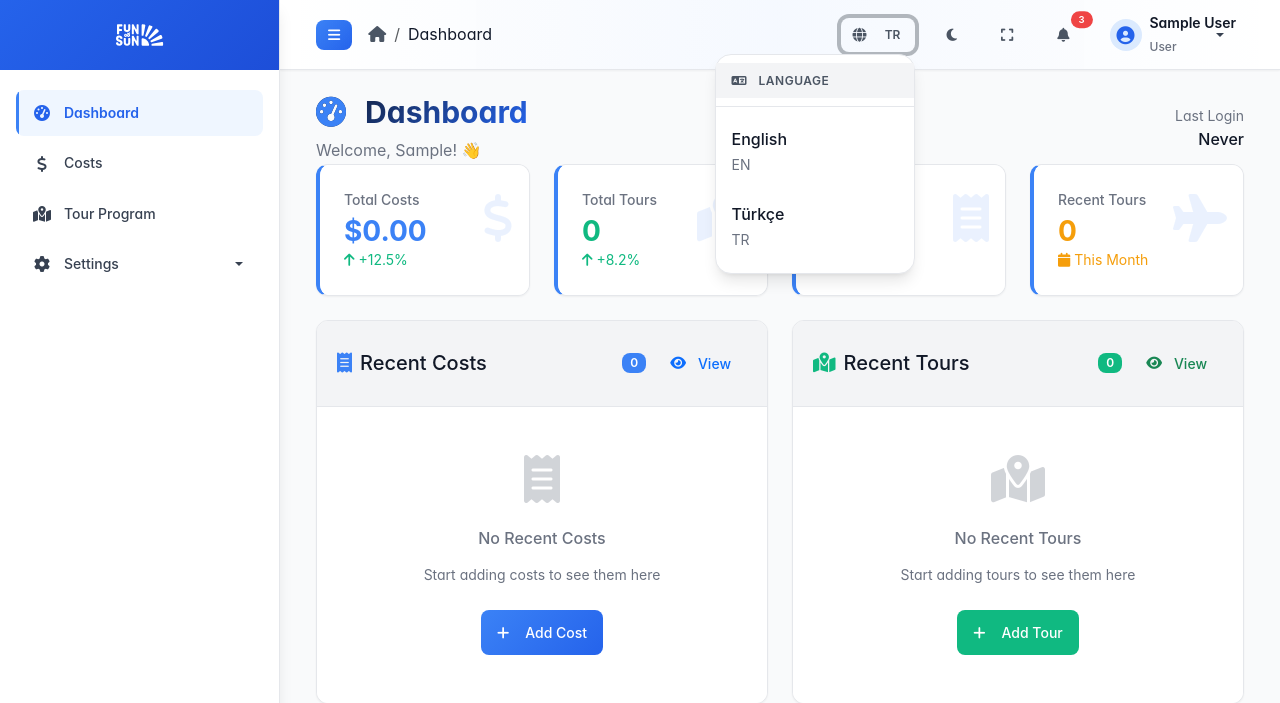
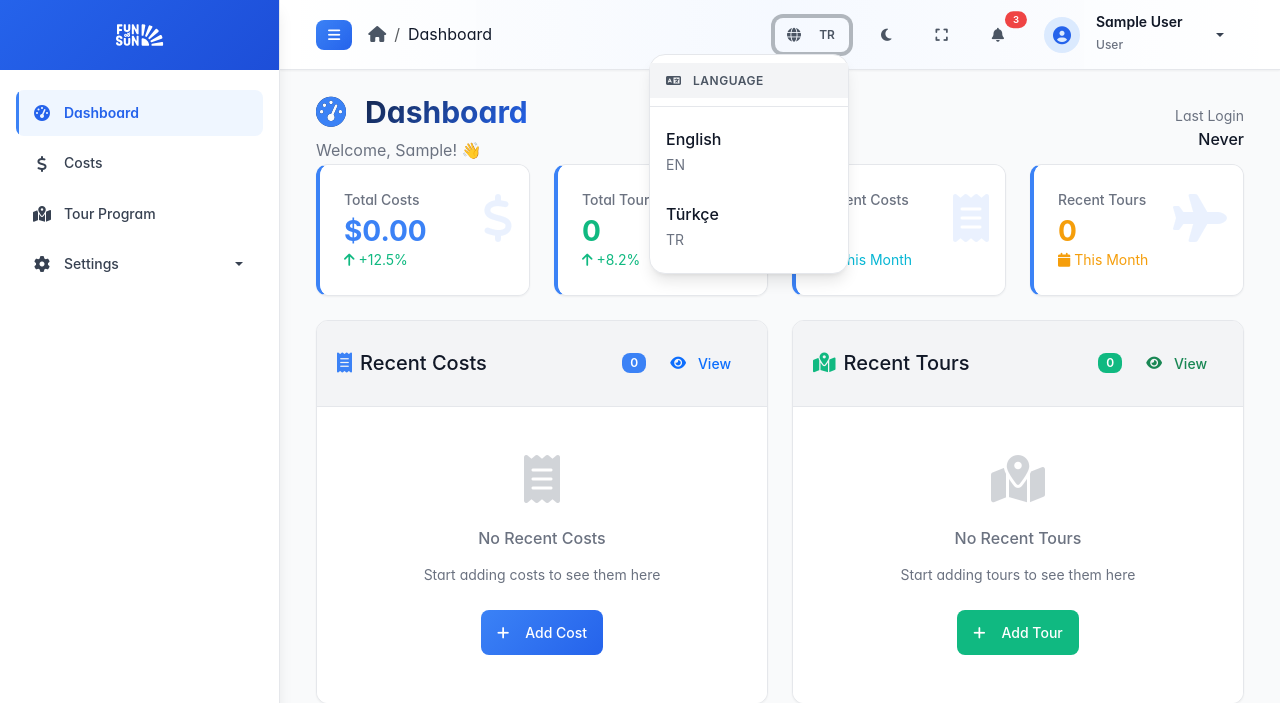
Before and after one commit to cnrgr95/FAT_P, a Flask app: page / in a window 1280 px wide, after a click on "TR". Shown: the top 703 px of the page. Run offline with Flask 3, Linux system fonts and the light colour scheme; the visitor is signed in with stand-in values (Sample User, id 1); data that the repository does not hold is empty; some libraries are stand-ins or nearby versions.

Commit message:
güncel topbar dil sorunu

```diff
--- a/static/css/main.css
+++ b/static/css/main.css
@@ -467,6 +467,152 @@ body {
     font-size: var(--font-size-lg);
 }
 
+/* User Profile Link */
+.user-profile-link {
+    padding: 0.5rem 0.75rem;
+    border-radius: var(--border-radius);
+    transition: all 0.2s ease;
+    text-decoration: none;
+    color: var(--text-primary);
+}
+
+.user-profile-link:hover {
+    background: var(--hover-bg);
+    color: var(--text-primary);
+    text-decoration: none;
+}
+
+.user-profile-link:focus {
+    box-shadow: 0 0 0 2px var(--primary-200);
+    outline: none;
+}
+
+/* User Info Styles */
+.user-info {
+    min-width: 140px;
+    max-width: 200px;
+}
+
+.user-name {
+    font-weight: 600;
+    font-size: var(--font-size-sm);
+    color: var(--text-primary);
+    line-height: 1.2;
+    margin-bottom: 0.125rem;
+    white-space: nowrap;
+    overflow: hidden;
+    text-overflow: ellipsis;
+}
+
+.user-role {
+    font-size: var(--font-size-xs);
+    color: var(--text-secondary);
+    line-height: 1.2;
+    white-space: nowrap;
+    overflow: hidden;
+    text-overflow: ellipsis;
+}
+
+/* User Avatar Improvements */
+.user-avatar {
+    width: 36px;
+    height: 36px;
+    display: flex;
+    align-items: center;
+    justify-content: center;
+    background: var(--primary-100);
+    border-radius: 50%;
+    color: var(--primary-600);
+    font-size: var(--font-size-lg);
+    transition: all 0.2s ease;
+    border: 2px solid transparent;
+}
+
+.user-profile-link:hover .user-avatar {
+    background: var(--primary-200);
+    color: var(--primary-700);
+    border-color: var(--primary-300);
+    transform: scale(1.05);
+}
+
+.user-dropdown {
+    min-width: 240px;
+    border-radius: var(--border-radius-lg);
+    box-shadow: var(--shadow-lg);
+    border: 1px solid var(--border-primary);
+    padding: 0.5rem 0;
+    margin-top: 0.5rem;
+}
+
+.user-dropdown .dropdown-header {
+    padding: 1rem 1.25rem;
+    background: var(--gray-50);
+    border-bottom: 1px solid var(--border-primary);
+    margin-bottom: 0.25rem;
+}
+
+.user-dropdown .dropdown-item {
+    padding: 0.75rem 1.25rem;
+    transition: all 0.2s ease;
+    border-radius: 0;
+    font-size: var(--font-size-sm);
+}
+
+.user-dropdown .dropdown-item:hover {
+    background: var(--hover-bg);
+    color: var(--text-primary);
+    padding-left: 1.5rem;
+}
+
+.user-dropdown .dropdown-item.text-danger:hover {
+    background: var(--error-50);
+    color: var(--error-700);
+}
+
+.user-dropdown .dropdown-item i {
+    width: 16px;
+    text-align: center;
+}
+
+/* Dark theme adjustments for user info */
+[data-theme="dark"] .user-profile-link:hover {
+    background: var(--gray-800);
+}
+
+[data-theme="dark"] .user-profile-link:focus {
+    box-shadow: 0 0 0 2px var(--primary-600);
+}
+
+[data-theme="dark"] .user-avatar {
+    background: var(--primary-900);
+    color: var(--primary-300);
+}
+
+[data-theme="dark"] .user-profile-link:hover .user-avatar {
+    background: var(--primary-800);
+    color: var(--primary-200);
+    border-color: var(--primary-600);
+}
+
+[data-theme="dark"] .user-dropdown {
+    background: var(--card-bg);
+    border-color: var(--border-primary);
+}
+
+[data-theme="dark"] .user-dropdown .dropdown-header {
+    background: var(--gray-800);
+    border-color: var(--border-primary);
+}
+
+[data-theme="dark"] .user-dropdown .dropdown-item:hover {
+    background: var(--gray-800);
+}
+
+[data-theme="dark"] .user-dropdown .dropdown-item.text-danger:hover {
+    background: var(--error-900);
+    color: var(--error-200);
+}
+
 .user-avatar-large {
     width: 48px;
     height: 48px;
@@ -477,12 +623,6 @@ body {
     border-radius: 50%;
     color: var(--primary-600);
     font-size: var(--font-size-2xl);
-}
-
-.user-name {
-    font-weight: 600;
-    color: var(--text-primary);
-    font-size: var(--font-size-sm);
 }
 
 .user-role {
--- a/static/js/main.js
+++ b/static/js/main.js
@@ -350,7 +350,31 @@ function updateLanguageUI(language) {
     };
     $('.breadcrumb-item.active').text(breadcrumbTexts[language] || breadcrumbTexts['en']);
 
+    // Update user dropdown text (only if no position is set)
+    const userTexts = {
+        'en': 'User',
+        'tr': 'Kullanıcı'
+    };
+    $('.user-role span[data-text="user"]').text(userTexts[language] || userTexts['en']);
 
+    // Update notification texts
+    const notificationTexts = {
+        'en': {
+            'notifications': 'Notifications',
+            'new': 'New',
+            'view_all_notifications': 'View All Notifications'
+        },
+        'tr': {
+            'notifications': 'Bildirimler',
+            'new': 'Yeni',
+            'view_all_notifications': 'Tüm Bildirimleri Görüntüle'
+        }
+    };
+
+    const texts = notificationTexts[language] || notificationTexts['en'];
+    $('.dropdown-header span[data-text="notifications"]').text(texts.notifications);
+    $('.dropdown-header small span[data-text="new"]').text(texts.new);
+    $('[data-text="view_all_notifications"]').text(texts.view_all_notifications);
 
     // Update page content (basic elements)
     updatePageContent(language);
--- a/templates/layouts/base.html
+++ b/templates/layouts/base.html
@@ -210,13 +210,19 @@
                     <!-- User Profile -->
                     <div class="nav-item">
                         <div class="dropdown">
-                            <a class="nav-link dropdown-toggle d-flex align-items-center" href="#" id="userDropdown" role="button" data-bs-toggle="dropdown" aria-expanded="false">
-                                <div class="user-avatar me-2">
+                            <a class="nav-link dropdown-toggle d-flex align-items-center user-profile-link" href="#" id="userDropdown" role="button" data-bs-toggle="dropdown" aria-expanded="false">
+                                <div class="user-avatar me-3">
                                     <i class="fas fa-user-circle"></i>
                                 </div>
                                 <div class="user-info d-none d-md-block">
                                     <div class="user-name">{{ current_user.first_name }} {{ current_user.last_name }}</div>
-                                    <small class="user-role text-muted" data-text="user">{{ current_user.position or _('user') }}</small>
+                                    <small class="user-role text-muted">
+                                        {% if current_user.position %}
+                                            {{ current_user.position }}
+                                        {% else %}
+                                            <span data-text="user">{{ _('user') }}</span>
+                                        {% endif %}
+                                    </small>
                                 </div>
                             </a>
                             <ul class="dropdown-menu dropdown-menu-end user-dropdown">
```
